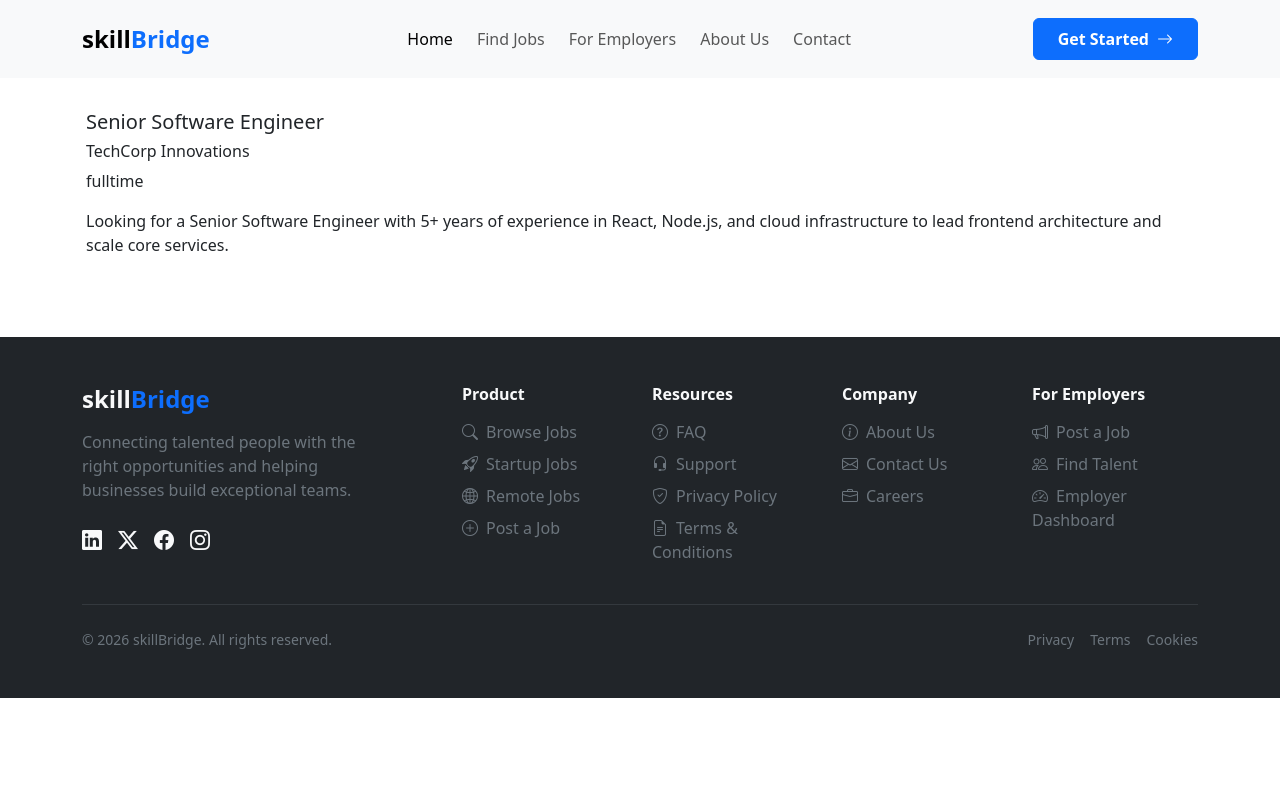
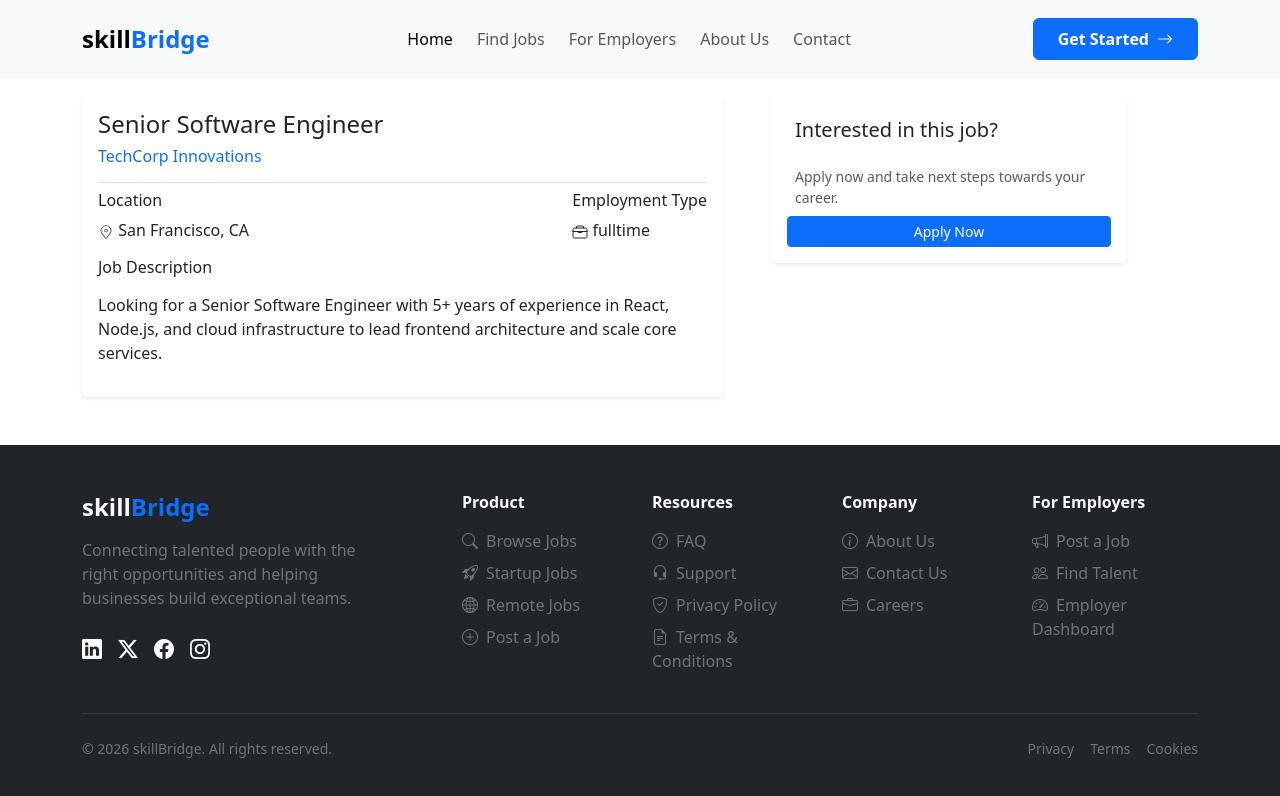
Before and after one commit to SimiyuVic/skill-Bridge, a React (Vite) app: page /job-details/1 in a window 1280 px wide. Shown: the top 796 px of the page. Built offline with nearby package versions, Linux system fonts and the light colour scheme; data requests are answered from the project's data file.

Commit message:
Route parameters and displaying all job content

```diff
--- a/src/hook/useFetch.js
+++ b/src/hook/useFetch.js
@@ -2,7 +2,7 @@ import { useEffect, useState } from "react";
 
 const useFetch = (url) => {
 
-    const [allData, setAllData] = useState([]);
+    const [allData, setAllData] = useState(null);
     const [loading, setLoading] = useState(true);
     const [error, setError] = useState(null);
 
--- a/src/pages/AllJobs.jsx
+++ b/src/pages/AllJobs.jsx
@@ -8,6 +8,15 @@ const AllJobs = () => {
     return (
         <div>
             <div className="container my-3">
+                {loading && (
+                    <div className="d-flex align-items-center gap-2 text-success fw-semibold">
+                        <div className="spinner-border spinner-border-sm" role="status">
+                            <span className="visually-hidden">Loading...</span>
+                        </div>
+                        <span >Loading Jobs, Please wait...</span>
+                    </div>
+                )}
+                {error &&  <div className="text-danger fw-bold"> { error } </div> }
                 <div className="row">
                     <div className="col-md-3">
                         1
--- a/src/pages/Home/HomeSections/JobSection.jsx
+++ b/src/pages/Home/HomeSections/JobSection.jsx
@@ -20,10 +20,10 @@ const JobSection = () => {
                         <div className="spinner-border spinner-border-sm" role="status">
                             <span className="visually-hidden">Loading...</span>
                         </div>
-                        <span>Loading Data, please wait...</span>
+                        <span>Loading Jobs, Please wait...</span>
                     </div>
                 )}
-                <JobCards allJobs={jobs.filter(job => job.discretion === "contract")} />
+                {jobs && <JobCards allJobs={jobs.filter(job => job.discretion === "contract")} />}
             </div>
         </div>
     );
--- a/src/pages/JobDetails.jsx
+++ b/src/pages/JobDetails.jsx
@@ -1,5 +1,9 @@
-import { useParams } from "react-router-dom"
+import { Link, useParams } from "react-router-dom"
 import useFetch from "../hook/useFetch.js";
+import { CiLocationOn } from "react-icons/ci";
+import { IoBriefcaseOutline } from "react-icons/io5";
+
+
 
 const JobDetails = () => {
 
@@ -9,23 +13,59 @@ const JobDetails = () => {
 
     return (
         <div>
-            {loading && (
+            <div className="container mt-3">
+                {loading && (
                     <div className="d-flex align-items-center gap-2 text-success fw-semibold">
                         <div className="spinner-border spinner-border-sm" role="status">
                             <span className="visually-hidden">Loading...</span>
                         </div>
-                        <span>Loading Data, please wait...</span>
+                        <span>Loading job details, please wait...</span>
                     </div>
                 )}
-            {job &&
-                <div className="container my-3 p-3">
-                    <h5> { job.jobTitle } </h5>
-                    <h6> { job.companyName } </h6>
-                    <p> { job.discretion } </p>
-
-                    <p> { job.jobDescription } </p>
-                </div>
-            }
+                {error &&  <div className="text-danger fw-bold"> { error } </div> }
+                {job &&
+                    <div className="row gap-4">
+                        <div className="col-md-7">
+                            <div className="card border-0 shadow-sm p-3">
+                                <h4>
+                                    {job.jobTitle}
+                                </h4>
+                                <h6 className="text-primary">
+                                    {job.companyName}
+                                </h6>
+                                <span className="border-bottom my-2" />
+                                <div className="d-flex justify-content-between">
+                                    <span>
+                                        <h6>Location</h6>
+                                        <CiLocationOn /> {job.location}
+                                    </span>
+                                    <span>
+                                        <h6>Employment Type</h6>
+                                        <IoBriefcaseOutline /> {job.discretion}
+                                    </span>
+                                </div>
+                                <h6 className="my-3"> Job Description</h6>
+                                <p>
+                                    {job.jobDescription}
+                                </p>
+                            </div>
+                        </div>
+                        <div className="col-md-4">
+                            <div className="card border-0 shadow-sm p-3">
+                                <h5 className="p-2">
+                                    Interested in this job?
+                                </h5>
+                                <small className="p-2 text-muted">
+                                    Apply now and take next steps towards your career.
+                                </small>
+                                <Link className="btn btn-primary btn-sm">
+                                    Apply Now
+                                </Link>
+                            </div>
+                        </div>
+                    </div>
+                }
+            </div>
         </div>
     );
 }
```
